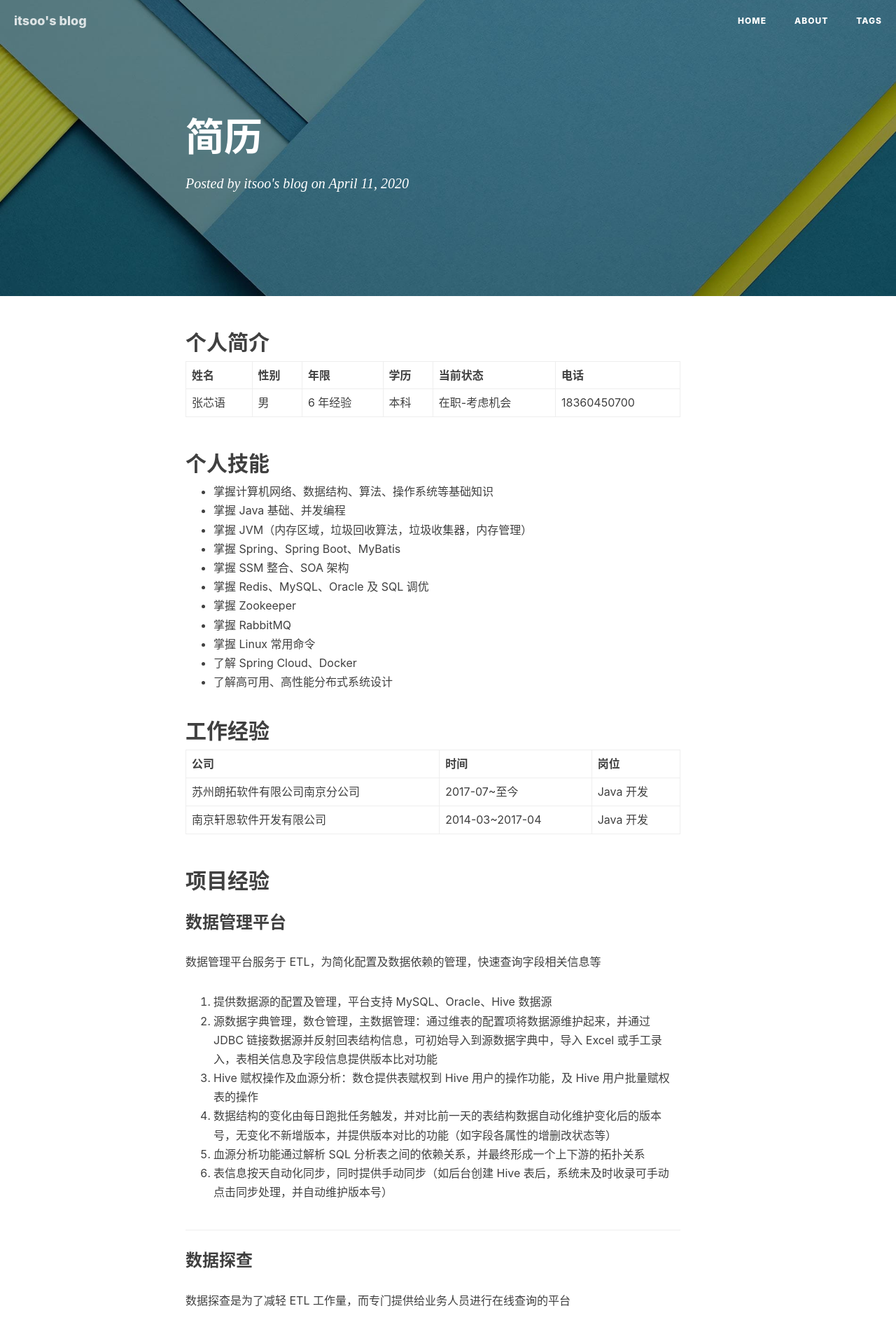
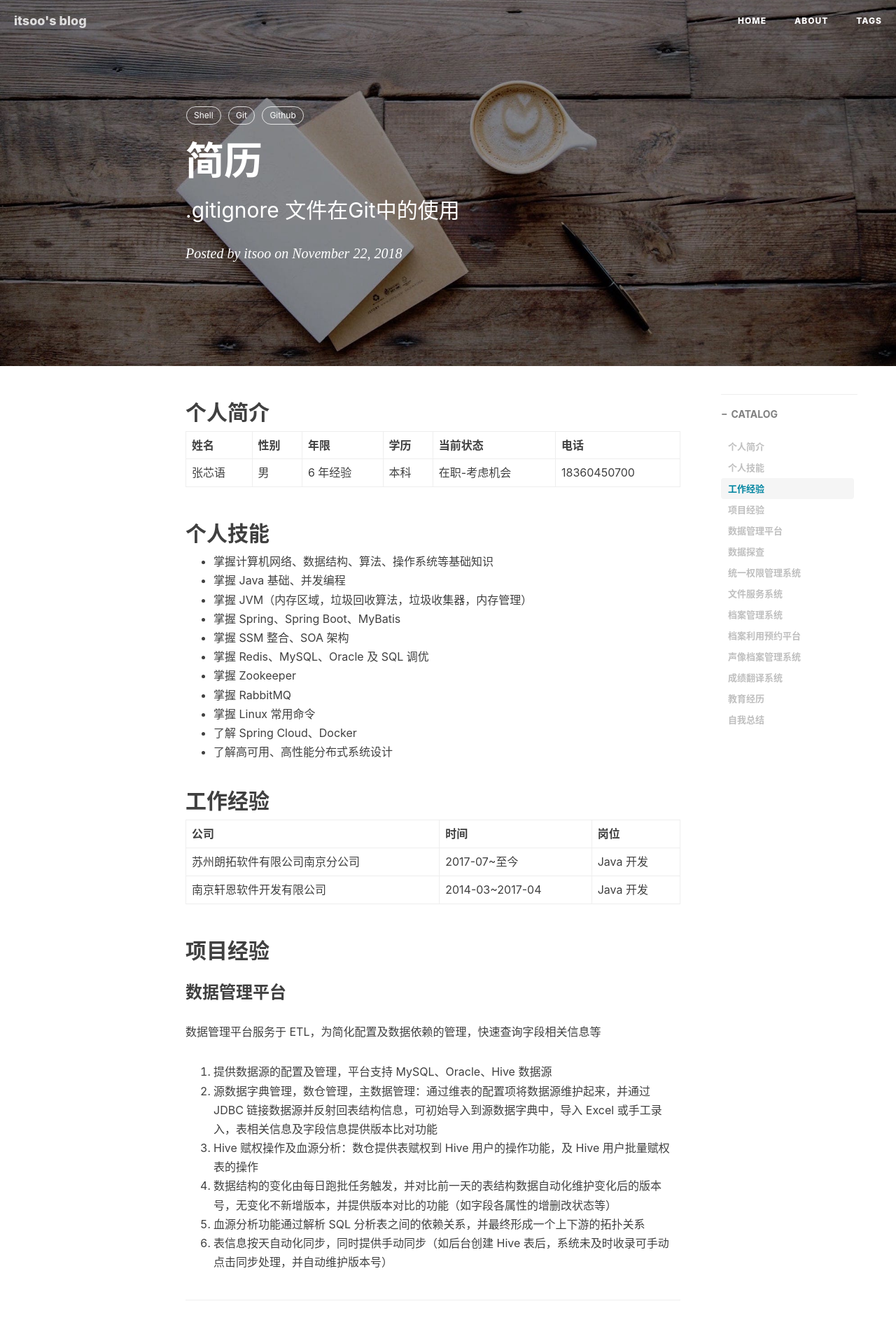
Before and after one commit to itsoo/itsoo.github.io, a Jekyll site: the page built from _posts/2020-04-11-简历.md, in a window 1280 px wide. Shown: the top 1886 px of the page at 70% size. Built offline with Jekyll 4.4.1, drawn with Linux system fonts in a browser that asks for light colours; nearby versions of some CDN libraries; our own code applies the rules of GitHub Pages for plain Markdown files; comment, search, counter and statistics services are not loaded.

Commit message:
Update 2020-04-11-简历.md

```diff
--- a/_posts/2020-04-11-简历.md
+++ b/_posts/2020-04-11-简历.md
@@ -1,3 +1,17 @@
+---
+layout:     post
+title:      简历
+subtitle:   .gitignore 文件在Git中的使用
+date:       2018-11-22
+author:     itsoo
+header-img: img/post-bg-coffee.jpg
+catalog: true
+tags:
+    - Shell
+    - Git
+    - Github
+---
+
 ## 个人简介
 
 | 姓名   | 性别 | 年限     | 学历 | 当前状态      | 电话        |
```
